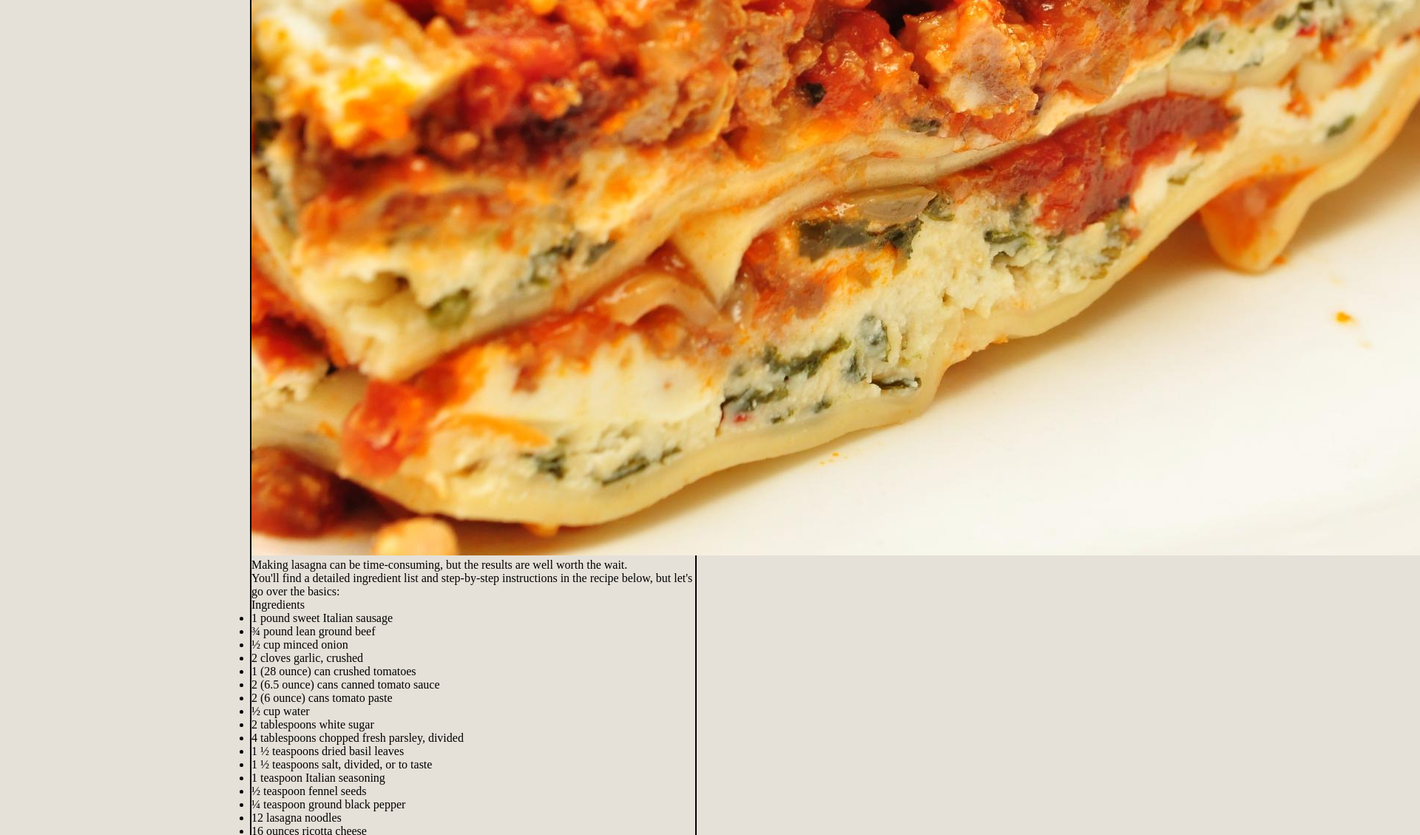
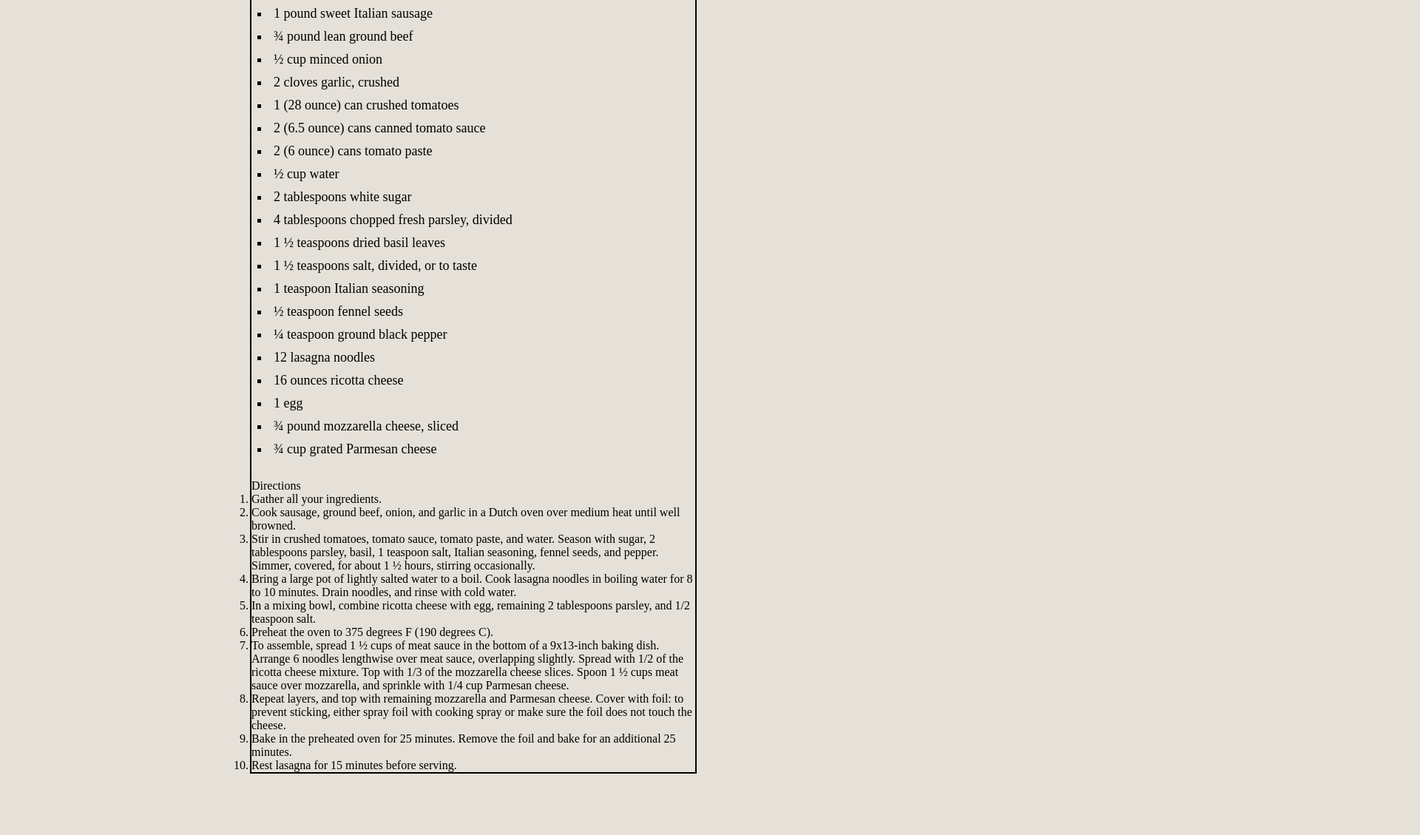
Before and after one commit to jimwellgersalia/odin-recipe, a plain HTML site: page recipes/lasagna.html in a window 1280 px wide. Shown: the part 663-1792 px from the top of the page at 74% size, 1920 px wide, since content can reach past the window. After the commit the page ends 1709 px from the top, so only its background shows below. Drawn offline with Linux system fonts and the light colour scheme.

Commit message:
remove the break on direction list

```diff
--- a/recipes/lasagna.html
+++ b/recipes/lasagna.html
@@ -46,17 +46,17 @@
             <ol class="recipe-direction">
                 <li class="recipe-step">Gather all your ingredients.</li>
                 <li class="recipe-step">Cook sausage, ground beef, onion, and garlic in a Dutch oven over medium heat until well browned.</li>
-                <li class="recipe-step">Stir in crushed tomatoes, tomato sauce, tomato paste, and water. Season with sugar, 2 tablespoons parsley, <br> basil, 1 teaspoon salt, Italian seasoning, fennel seeds, and pepper.
+                <li class="recipe-step">Stir in crushed tomatoes, tomato sauce, tomato paste, and water. Season with sugar, 2 tablespoons parsley, basil, 1 teaspoon salt, Italian seasoning, fennel seeds, and pepper.
                     Simmer, covered, for about 1 ½ hours, stirring occasionally.</li>
-                <li class="recipe-step">Bring a large pot of lightly salted water to a boil. Cook lasagna noodles in boiling water for 8 to 10 minutes. <br>
+                <li class="recipe-step">Bring a large pot of lightly salted water to a boil. Cook lasagna noodles in boiling water for 8 to 10 minutes.
                     Drain noodles, and rinse with cold water.</li>
                 <li class="recipe-step">In a mixing bowl, combine ricotta cheese with egg, remaining 2 tablespoons parsley, and 1/2 teaspoon salt.</li>
                 <li class="recipe-step">Preheat the oven to 375 degrees F (190 degrees C).</li>
                 <li class="recipe-step">To assemble, spread 1 ½ cups of meat sauce in the bottom of a 9x13-inch baking dish. <br>
-                    Arrange 6 noodles lengthwise over meat sauce, overlapping slightly. <br>
-                    Spread with 1/2 of the ricotta cheese mixture. Top with 1/3 of the mozzarella cheese slices. <br>
+                    Arrange 6 noodles lengthwise over meat sauce, overlapping slightly.
+                    Spread with 1/2 of the ricotta cheese mixture. Top with 1/3 of the mozzarella cheese slices.
                     Spoon 1 ½ cups meat sauce over mozzarella, and sprinkle with 1/4 cup Parmesan cheese.</li>
-                <li class="recipe-step">Repeat layers, and top with remaining mozzarella and Parmesan cheese. <br>
+                <li class="recipe-step">Repeat layers, and top with remaining mozzarella and Parmesan cheese.
                     Cover with foil: to prevent sticking, either spray foil with cooking spray or make sure the foil does not touch the cheese.</li>
                 <li class="recipe-step">Bake in the preheated oven for 25 minutes. Remove the foil and bake for an additional 25 minutes.</li>
                 <li class="recipe-step">Rest lasagna for 15 minutes before serving.</li>
--- a/recipes/styles.css
+++ b/recipes/styles.css
@@ -30,4 +30,38 @@ body{
 .headline {
     padding: 20px;
     text-align: center;
+    font-size: 45px;
 }
+
+.food-image {
+    width: 400px;
+    margin-left: 90px;
+    margin-bottom: 10px;
+    border: 2px solid rgb(116, 136, 115);
+
+}
+
+.description {
+    width: 400px;
+    margin: 0 auto;
+    text-align: center;
+    font-style: italic;
+    font-family: 'Franklin Gothic Medium', 'Arial Narrow', Arial, sans-serif;
+    font-size: 21px;
+}
+
+.ingredient {
+    margin: 10px;
+    font-size: 35px;
+
+}
+
+.recipe-ingredient {
+    list-style: square;
+    margin: 25px;
+    font-size: 18px;
+}
+
+.recipe-list {
+    padding: 5px;
+}
```
Also changed, not shown: recipes/adobo.html (+2 -2 lines).
